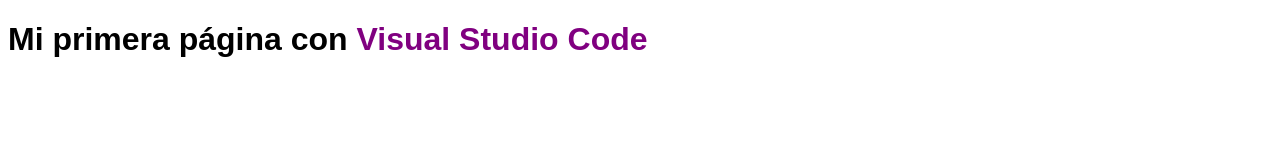
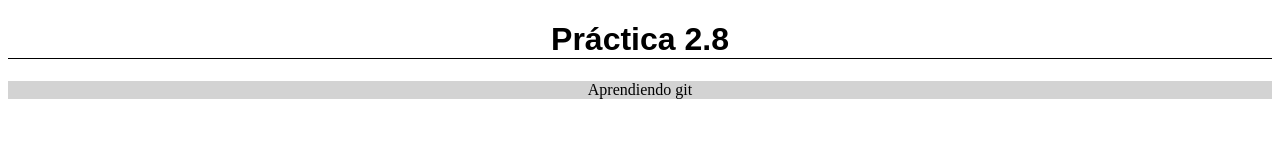
Before and after one commit to RedSalazar/DAW, a plain HTML site: page ejer2_9/index.html in a window 1280 px wide. Drawn offline with Linux system fonts and the light colour scheme.

Commit message:
Actualizacion

```diff
--- a/ejer2_9/index.html
+++ b/ejer2_9/index.html
@@ -4,10 +4,12 @@
     <meta charset="UTF-8">
     <meta http-equiv="X-UA-Compatible" content="IE=edge">
     <meta name="viewport" content="width=device-width, initial-scale=1.0">
-    <title>Mi primera página con Visual Studio Code</title>
+    <title>Práctica 2.8</title>
     <link href="style.css" rel="stylesheet" type="text/css">
 </head>
 <body>
-    <h1>Mi primera página con <strong>Visual Studio Code</strong></h1>
+    <!-- Supongo que por titulo te refieres a title y h1, y por parrafo una etiqueta p -->
+    <h1>Práctica 2.8</h1>
+    <p>Aprendiendo git</p>
 </body>
 </html>
--- a/ejer2_9/style.css
+++ b/ejer2_9/style.css
@@ -1,7 +1,11 @@
 h1{
-	font-family: sans-serif;
+    font-family:sans-serif;
+    border-bottom:1px solid black;
+    text-align: center;
 }
 
-strong{
-    color: purple;
+p{
+    margin: 0 auto;
+    background-color: lightgray;
+    text-align: center;
 }
```
